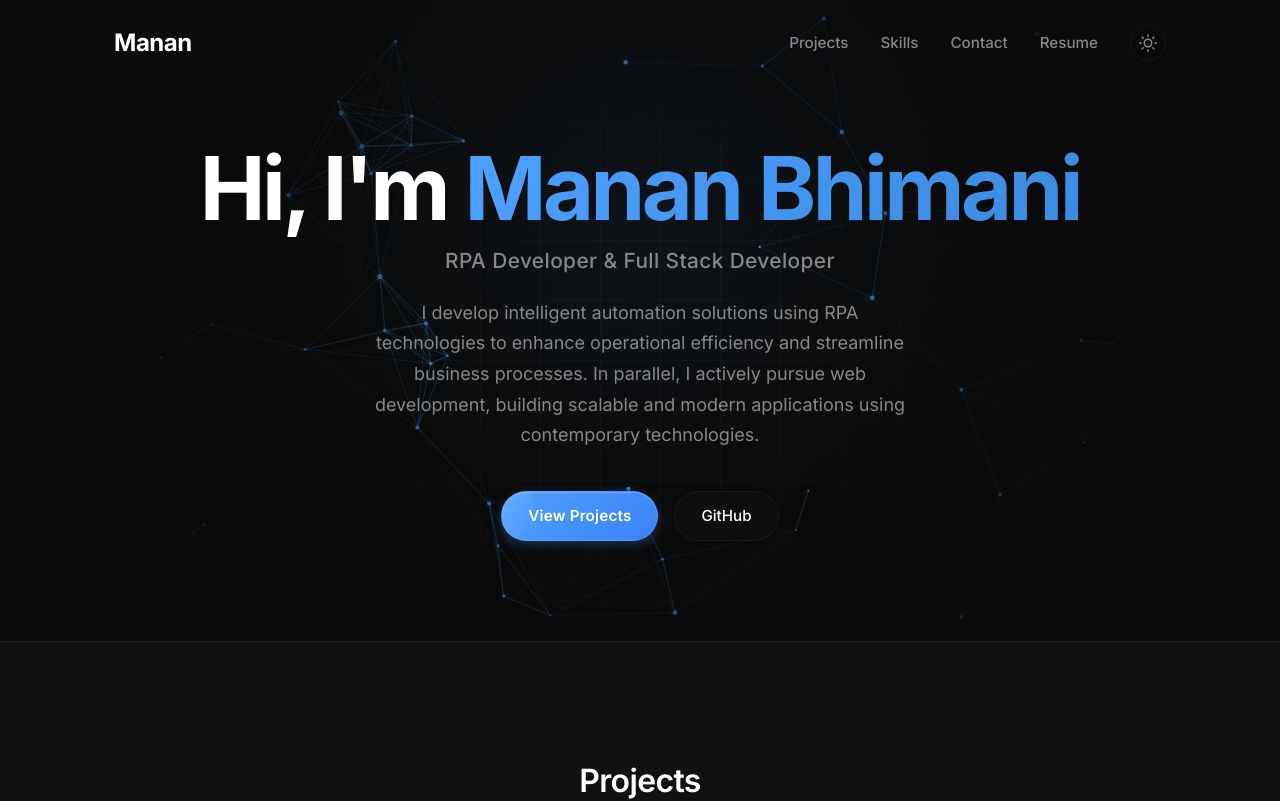
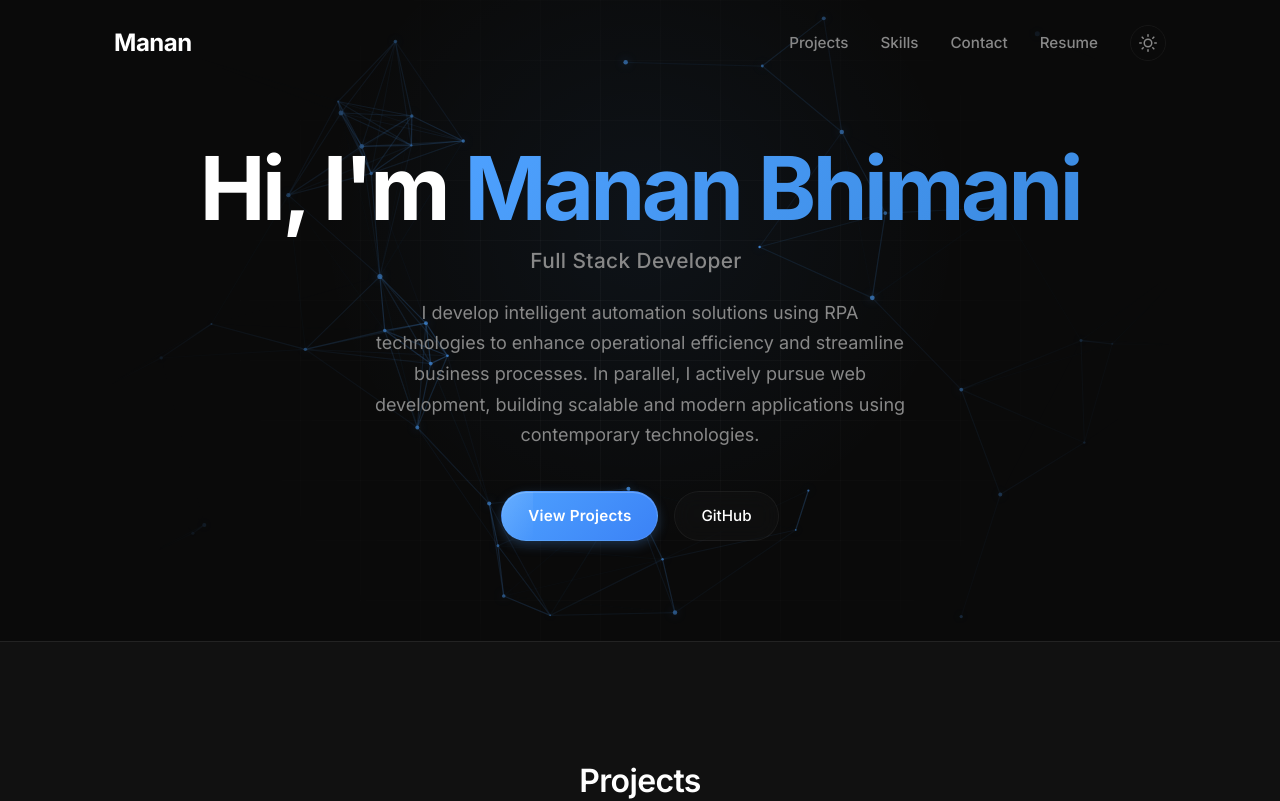
Before and after one commit to mananbhimani18/my-portfolio, a React (Vite) app: page / in a window 1280 px wide. Shown: the top 801 px of the page. Built offline with nearby package versions, Linux system fonts and the light colour scheme.

Commit message:
initial portfolio

```diff
--- a/package.json
+++ b/package.json
@@ -10,12 +10,15 @@
     "preview": "vite preview"
   },
   "dependencies": {
+    "framer-motion": "^12.38.0",
     "html2canvas": "^1.4.1",
     "jspdf": "^4.2.1",
     "react": "^19.2.4",
     "react-dom": "^19.2.4",
     "react-icons": "^5.6.0",
-    "react-router-dom": "^7.14.1"
+    "react-router-dom": "^7.14.1",
+    "react-type-animation": "^3.2.0",
+    "react-typed": "^2.0.12"
   },
   "devDependencies": {
     "@eslint/js": "^9.39.4",
--- a/src/data/portfolio.js
+++ b/src/data/portfolio.js
@@ -3,6 +3,13 @@ import { SiJavascript, SiMongodb, SiPostgresql } from "react-icons/si";
 
 export const portfolio = {
     name: "Manan Bhimani",
+
+    roles: [
+        "RPA Developer",
+        "Full Stack Developer",
+        "Automation Engineer"
+    ],
+
     role: "RPA Developer & Full Stack Developer",
 
     about:
--- a/src/index.css
+++ b/src/index.css
@@ -15,7 +15,8 @@
   /* Semantic Variables */
   --glass-bg: rgba(255, 255, 255, 0.03);
   --glass-border: rgba(255, 255, 255, 0.05);
-  --card-bg: var(--surface-color); /* Clean solid surface */
+  --card-bg: var(--surface-color);
+  /* Clean solid surface */
 
   /* Better Shadows */
   --shadow-sm: 0 4px 12px rgba(0, 0, 0, 0.4);
@@ -47,7 +48,8 @@
   /* Cleaner glass */
   --glass-bg: #f5f5f5;
   --glass-border: rgba(0, 0, 0, 0.05);
-  --card-bg: var(--surface-color); /* Clean solid surface */
+  --card-bg: var(--surface-color);
+  /* Clean solid surface */
 
   /* Better shadows */
   --shadow-sm: 0 2px 8px rgba(0, 0, 0, 0.04);
--- a/src/pages/Home.jsx
+++ b/src/pages/Home.jsx
@@ -5,6 +5,8 @@ import Skills from "../sections/Skills";
 import Contact from "../sections/Contact";
 import { useEffect } from "react";
 import { useLocation } from "react-router-dom";
+import { TypeAnimation } from "react-type-animation";
+import { motion } from "framer-motion";
 
 function Home() {
     const { hash } = useLocation();
@@ -30,9 +32,23 @@ function Home() {
                 <TechBackground />
                 <div className="container">
                     <h1>
-                        Hi, I'm <span>{portfolio.name}</span>
+                        Hi, I'm{" "}
+                        <motion.span
+                            initial={{ opacity: 0, y: 30 }}
+                            animate={{ opacity: 1, y: 0 }}
+                            transition={{ duration: 0.8, ease: "easeOut" }}
+                            className="hero-name"
+                        >
+                            {portfolio.name}
+                        </motion.span>
                     </h1>
-                    <h2>{portfolio.role}</h2>
+                    <h2>
+                        <TypeAnimation
+                            sequence={portfolio.roles.flatMap(role => [role, 2000])}
+                            speed={50}
+                            repeat={Infinity}
+                        />
+                    </h2>
                     <p>{portfolio.about}</p>
                     <div className="buttons">
                         <a href="#projects" className="btn primary">View Projects</a>
```
Also changed, not shown: 1 other file (tests, documents, lock files or other folders).
